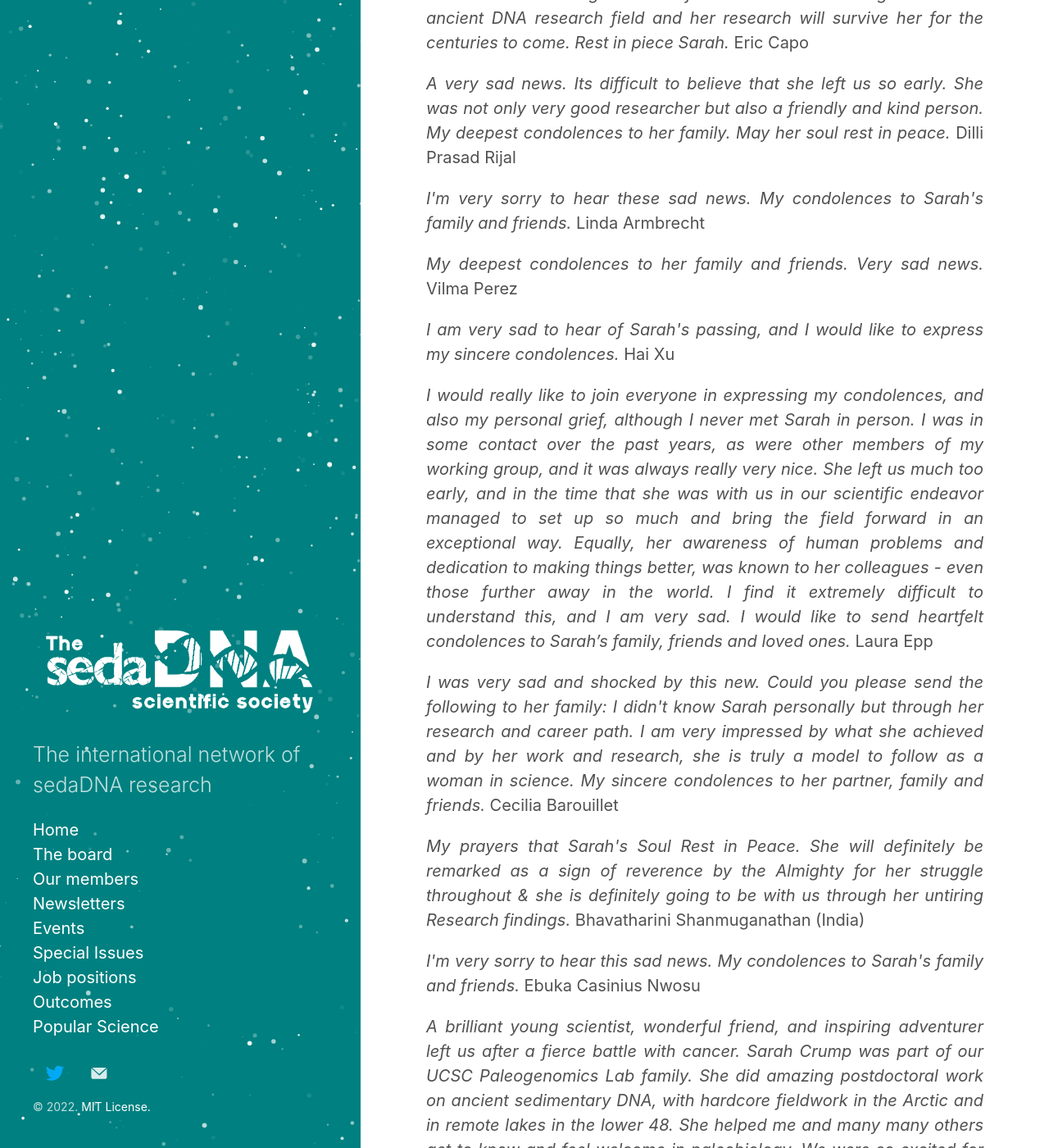
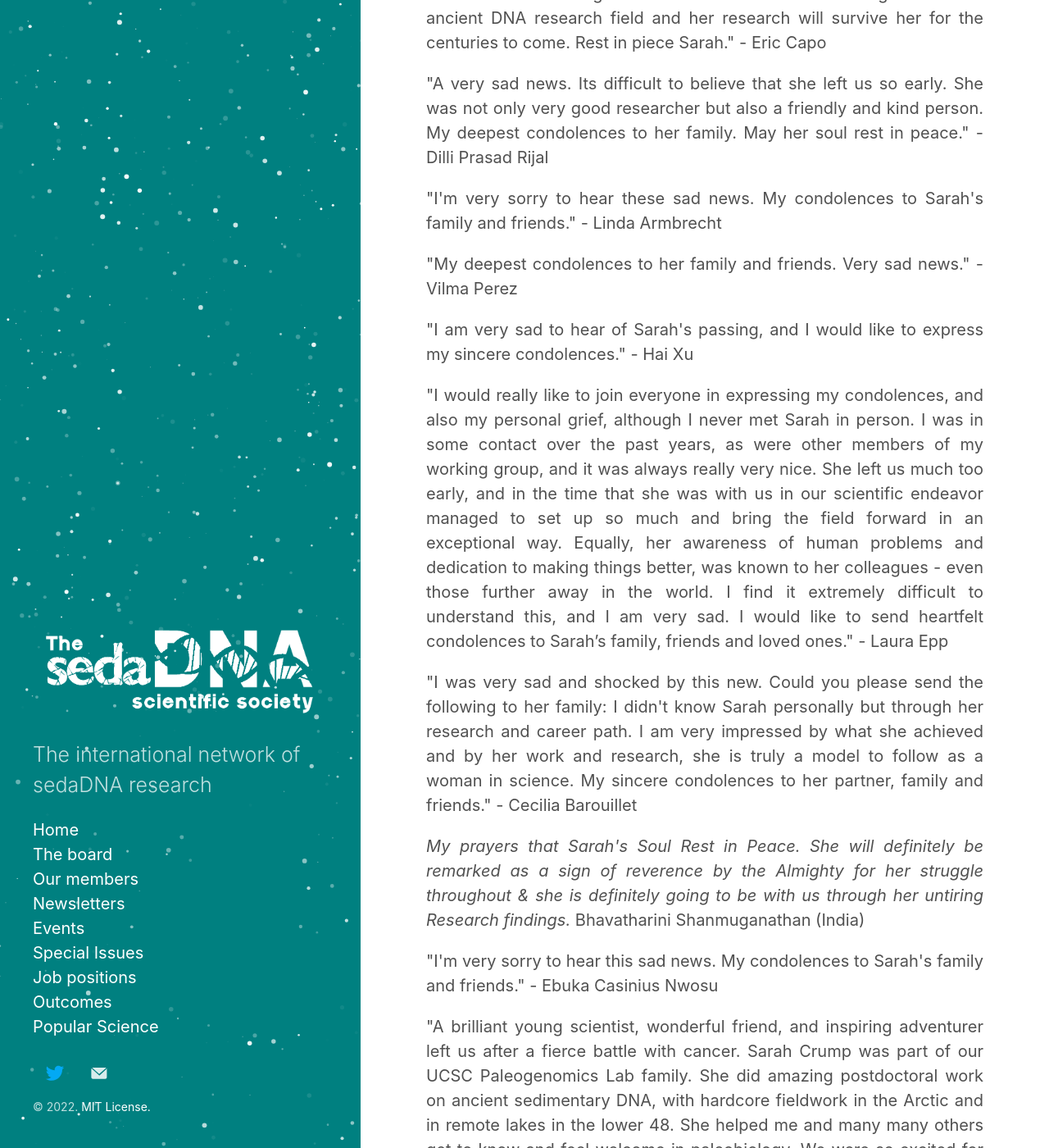
Before and after one commit to sedadna/sedadna.github.io, a Jekyll site: the page built from category/sarah_crump.md, in a window 1280 px wide and 1400 px high, scrolled down 2085 px. Shown: the whole window at 82% size. Built offline with Jekyll 4.4.1, drawn with Linux system fonts in a browser that asks for light colours; some of the changed text lies outside the part shown.

Commit message:
Update sarah_crump.md

```diff
--- a/category/sarah_crump.md
+++ b/category/sarah_crump.md
@@ -48,24 +48,23 @@
 <div class="intro">
 <h3 class="section-title underline">Comments from our members</h3>
 <p align="justify"> "This is extremely sad news. Sarah was a great young scientist, and she will be greatly missed. She started from scratch to learn sedaDNA techniques for her work in Baffin when nobody else was doing it in Boulder, and she achieved amazing things in a short time." - Marie E Edwards</p>
-<p align="justify"> <i>I am deeply sorry to hear about the passing of Sarah, Even though I never met and know her, I would like to offer my deepest sympathy to the family and to the society too.</i> Onja Razanamaro</p>
-<p align="justify"> <i>What a sad sad news. I did not know her personally but she set an ideal for "how driven a scientist should be" through her acheivements. Extemely sad day. Deepest condolences to Sarah's family.</i> Kuldeep More</p>
-<p align="justify"> <i>For her family and friends I like to express my sincere condolences.</i>Marco Coolen </p>
-<p align="justify"><i>This is sad and shocking news; her studies were very helpful to me. My condolences.</i> Barbara Moguel </p>
-<p align="justify"><i>Sarah was a colleague and a friend. She was a rising star in the ancient DNA research field and her
-research will survive her for the centuries to come. Rest in piece Sarah.</i> Eric Capo </p>
-<p align="justify"><i>A very sad news. Its difficult to believe that she left us so early. She was not only very good researcher but also a friendly and kind person. My deepest condolences to her family. May her soul rest in peace.</i> Dilli Prasad Rijal</p>
-<p align="justify"><i>I'm very sorry to hear these sad news. My condolences to Sarah's family and friends.</i> Linda Armbrecht</p>
-<p align="justify"><i>My deepest condolences to her family and friends. Very sad news.</i> Vilma Perez</p>
-<p align="justify"><i>I am very sad to hear of Sarah's passing, and I would like to express my sincere condolences.</i> Hai Xu</p>
-<p align="justify"><i>I would really like to join everyone in expressing my condolences, and also my personal grief, although I never met Sarah in person. I was in some contact over the past years, as were other members of my working group, and it was always really very nice.
-She left us much too early, and in the time that she was with us in our scientific endeavor managed to set up so much and bring the field forward in an exceptional way. Equally, her awareness of human problems and dedication to making things better, was known to her colleagues - even those further away in the world. I find it extremely difficult to understand this, and I am very sad. I would like to send heartfelt condolences to Sarah’s family, friends and loved ones.</i> Laura Epp</p>
-<p align="justify"><i>I was very sad and shocked by this new. Could you please send the following to her family: I didn't know Sarah personally but through her research and career path. I am very impressed by what she achieved and by her work and research, she is truly a model to follow as a woman in science. My sincere condolences to her partner, family and friends.</i> Cecilia Barouillet</p>
+<p align="justify"> "I am deeply sorry to hear about the passing of Sarah, Even though I never met and know her, I would like to offer my deepest sympathy to the family and to the society too." - Onja Razanamaro</p>
+<p align="justify"> "What a sad sad news. I did not know her personally but she set an ideal for "how driven a scientist should be" through her acheivements. Extemely sad day. Deepest condolences to Sarah's family." - Kuldeep More</p>
+<p align="justify">"For her family and friends I like to express my sincere condolences." - Marco Coolen </p>
+<p align="justify">"This is sad and shocking news; her studies were very helpful to me. My condolences." - Barbara Moguel</p>
+<p align="justify">"Sarah was a colleague and a friend. She was a rising star in the ancient DNA research field and her
+research will survive her for the centuries to come. Rest in piece Sarah." - Eric Capo </p>
+<p align="justify">"A very sad news. Its difficult to believe that she left us so early. She was not only very good researcher but also a friendly and kind person. My deepest condolences to her family. May her soul rest in peace." - Dilli Prasad Rijal</p>
+<p align="justify">"I'm very sorry to hear these sad news. My condolences to Sarah's family and friends." - Linda Armbrecht</p>
+<p align="justify">"My deepest condolences to her family and friends. Very sad news." - Vilma Perez</p>
+<p align="justify">"I am very sad to hear of Sarah's passing, and I would like to express my sincere condolences." - Hai Xu</p>
+<p align="justify">"I would really like to join everyone in expressing my condolences, and also my personal grief, although I never met Sarah in person. I was in some contact over the past years, as were other members of my working group, and it was always really very nice.
+She left us much too early, and in the time that she was with us in our scientific endeavor managed to set up so much and bring the field forward in an exceptional way. Equally, her awareness of human problems and dedication to making things better, was known to her colleagues - even those further away in the world. I find it extremely difficult to understand this, and I am very sad. I would like to send heartfelt condolences to Sarah’s family, friends and loved ones." - Laura Epp</p>
+<p align="justify">"I was very sad and shocked by this new. Could you please send the following to her family: I didn't know Sarah personally but through her research and career path. I am very impressed by what she achieved and by her work and research, she is truly a model to follow as a woman in science. My sincere condolences to her partner, family and friends." - Cecilia Barouillet</p>
 <p align="justify"><i>My prayers that Sarah's Soul Rest in Peace. She will definitely be remarked as a sign of reverence by the Almighty for her struggle throughout & she is definitely going to be with us through her untiring Research findings.</i> Bhavatharini Shanmuganathan (India)</p>
-<p align="justify"><i>I'm very sorry to hear this sad news. My condolences to Sarah's family and
-friends.</i> Ebuka Casinius Nwosu</p>
-<p align="justify"><i>A brilliant young scientist, wonderful friend, and inspiring adventurer left us after a fierce battle with cancer. Sarah Crump was part of our UCSC Paleogenomics Lab family. She did amazing postdoctoral work on ancient sedimentary DNA, with hardcore fieldwork in the Arctic and in remote lakes in the lower 48. She helped me and many many others get to know and feel welcome in paleobiology. We were so excited for her to start her professorship at the University of Utah this last Fall. We are heartbroken and will miss her constantly, but it soothes the soul to know that every day she will be making a difference for another arctic and alpine scientist in training. Please help her legacy continue by supporting the Sarah Crump Graduate Fellowship, which she was able to help set up and launch on her last day.</i> Rachel Meyer</p>
-<p align="justify"><i>What a big loss! My condolences go to the family and friends. May her soul rest in eternal peace. She will surely and sorely be missed!</i> Allassane (Ivory Coast, West Africa).</p>
+<p align="justify">"I'm very sorry to hear this sad news. My condolences to Sarah's family and
+friends." - Ebuka Casinius Nwosu</p>
+<p align="justify">"A brilliant young scientist, wonderful friend, and inspiring adventurer left us after a fierce battle with cancer. Sarah Crump was part of our UCSC Paleogenomics Lab family. She did amazing postdoctoral work on ancient sedimentary DNA, with hardcore fieldwork in the Arctic and in remote lakes in the lower 48. She helped me and many many others get to know and feel welcome in paleobiology. We were so excited for her to start her professorship at the University of Utah this last Fall. We are heartbroken and will miss her constantly, but it soothes the soul to know that every day she will be making a difference for another arctic and alpine scientist in training. Please help her legacy continue by supporting the Sarah Crump Graduate Fellowship, which she was able to help set up and launch on her last day." - Rachel Meyer</p>
+<p align="justify">"What a big loss! My condolences go to the family and friends. May her soul rest in eternal peace. She will surely and sorely be missed!" - Allassane (Ivory Coast, West Africa).</p>
 <p>“Even though me and Sarah never met in person, we have exchanged mails and participated in digital meetings through years. Sarah left a heart-warming impact on me, people, and members of the sedaDNA society by her spark for science, engaging personality, and inspiring presentations. I wish strength to Sarah’s family and friends" - Kevin </p>
-
-<p align="justify"><i>Sarah Crump's sedimentary ancient DNA work was a source of inspiration for a graduate student starting out in paleogenetics research.  Sarah and I met only briefly during an online meet-up of the SedaDNA Grad/Post-Doc Seminar Series, but it was an exciting moment to finally meet Sarah, who I looked up to from a distance as a role model in early-career research.  We will remember and continue to learn from Sarah's contributions to developing a nascent scientific field.</i> Anonymous member</p>
+<p align="justify">"Sarah Crump's sedimentary ancient DNA work was a source of inspiration for a graduate student starting out in paleogenetics research.  Sarah and I met only briefly during an online meet-up of the SedaDNA Grad/Post-Doc Seminar Series, but it was an exciting moment to finally meet Sarah, who I looked up to from a distance as a role model in early-career research.  We will remember and continue to learn from Sarah's contributions to developing a nascent scientific field." - Anonymous member</p>
```
